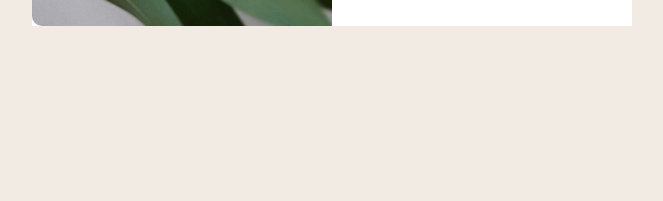
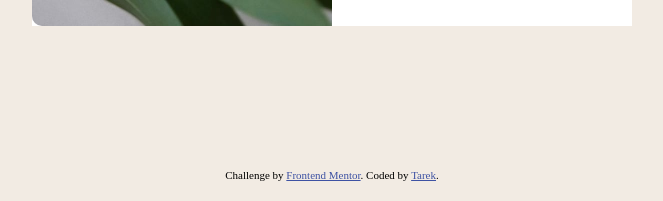
Before and after one commit to tarek3d/Product-preview-card-component, a plain HTML site: page index.html in a window 1280 px wide. Shown: the part 599-800 px from the top of the page, without its empty margins (308-971 px from the left). Drawn offline with Linux system fonts and the light colour scheme.

Commit message:
Update index.html

```diff
--- a/index.html
+++ b/index.html
@@ -12,6 +12,9 @@
     <link rel="preconnect" href="https://fonts.googleapis.com">
     <link rel="preconnect" href="https://fonts.gstatic.com" crossorigin>
     <link href="https://fonts.googleapis.com/css2?family=Cairo:wght@600&family=Fraunces:opsz,wght@9..144,700&family=Hanken+Grotesk&family=Montserrat:wght@500&family=Outfit&display=swap" rel="stylesheet">
+    <style>
+
+    </style>
 <body>
 <div class="card">
     <img class="main-pic" src="./images/image-product-desktop.jpg" alt="image-product">
@@ -26,5 +29,10 @@
         <div class="add-button"><img class="cart-img" src="images/icon-cart.svg" alt="cart-image"> Add to Cart</div>
     </div>
 </div>
+
+<div class="attribution">
+    Challenge by <a href="https://www.frontendmentor.io?ref=challenge" target="_blank">Frontend Mentor</a>.
+    Coded by <a href="#">Tarek</a>.
+</div>
 </body>
 </html>
```
